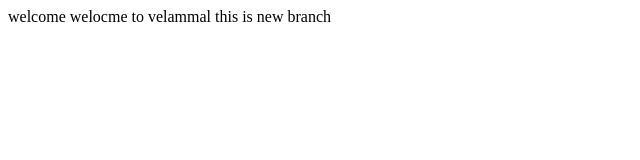
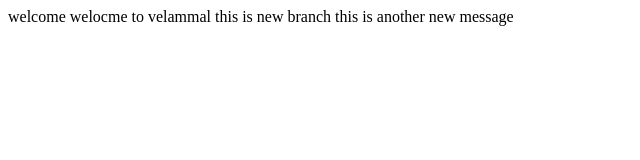
Before and after one commit to viji1507/vijirepo, a plain HTML site: page index.html in a window 1280 px wide. Shown: the whole page, without its empty margins (0-640 px from the left). Drawn offline with Linux system fonts and the light colour scheme.

Commit message:
Update index.html

```diff
--- a/index.html
+++ b/index.html
@@ -3,5 +3,6 @@
 welcome
 welocme to velammal
 this is new branch
+  this is another new message
 </head>
 </html>
```
